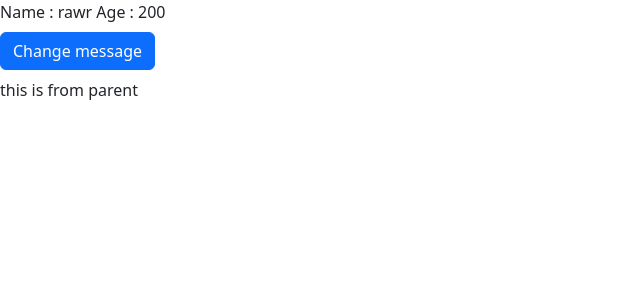
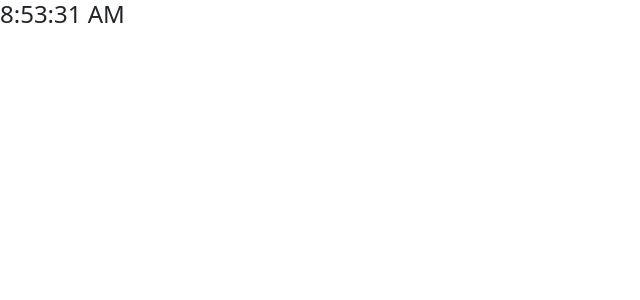
Before and after one commit to itsapep/react-js-fundamental, a React (Create React App) app: page / in a window 1280 px wide. Shown: the top 300 px of the page, without its empty margins (0-640 px from the left). Built offline with nearby package versions, Linux system fonts and the light colour scheme.

Commit message:
[add] create clock component

```diff
--- a/src/App.js
+++ b/src/App.js
@@ -8,13 +8,16 @@ import Content from './component/content';
 import Footer from './component/footer';
 import Parent from './component/parent';
 import Counter from './component/counter';
+import Clock from './component/clock';
 
 function App() {
   return (
     // to wrap object and send ito index.html use <div> or blank tag <>
     <>
+      {/* clock */}
+      <Clock/>
       {/* state parent-child */}
-      <Parent name="rawr" age={200}/>
+      {/* <Parent name="rawr" age={200}/> */}
 
       {/* state counter */}
       {/* <Counter/> */}
--- /dev/null
+++ b/src/component/clock.js
@@ -0,0 +1,33 @@
+import { Component } from "react";
+
+class Clock extends Component {
+    constructor(props) {
+        super(props)
+        this.state = {
+            date : new Date()
+        }
+    }
+
+    componentDidMount() {
+        console.log(`componentDidMount dipanggil`);
+        this.timeID = setInterval(() =>
+            this.tick()
+        , 2000);
+    }
+
+    tick() {
+        this.setState({
+            date : new Date()
+        })
+    }
+
+    render() {
+        return (
+            <div>
+                <h4>{this.state.date.toLocaleTimeString()}</h4>
+            </div>
+        )
+    }
+}
+
+export default Clock;
```
